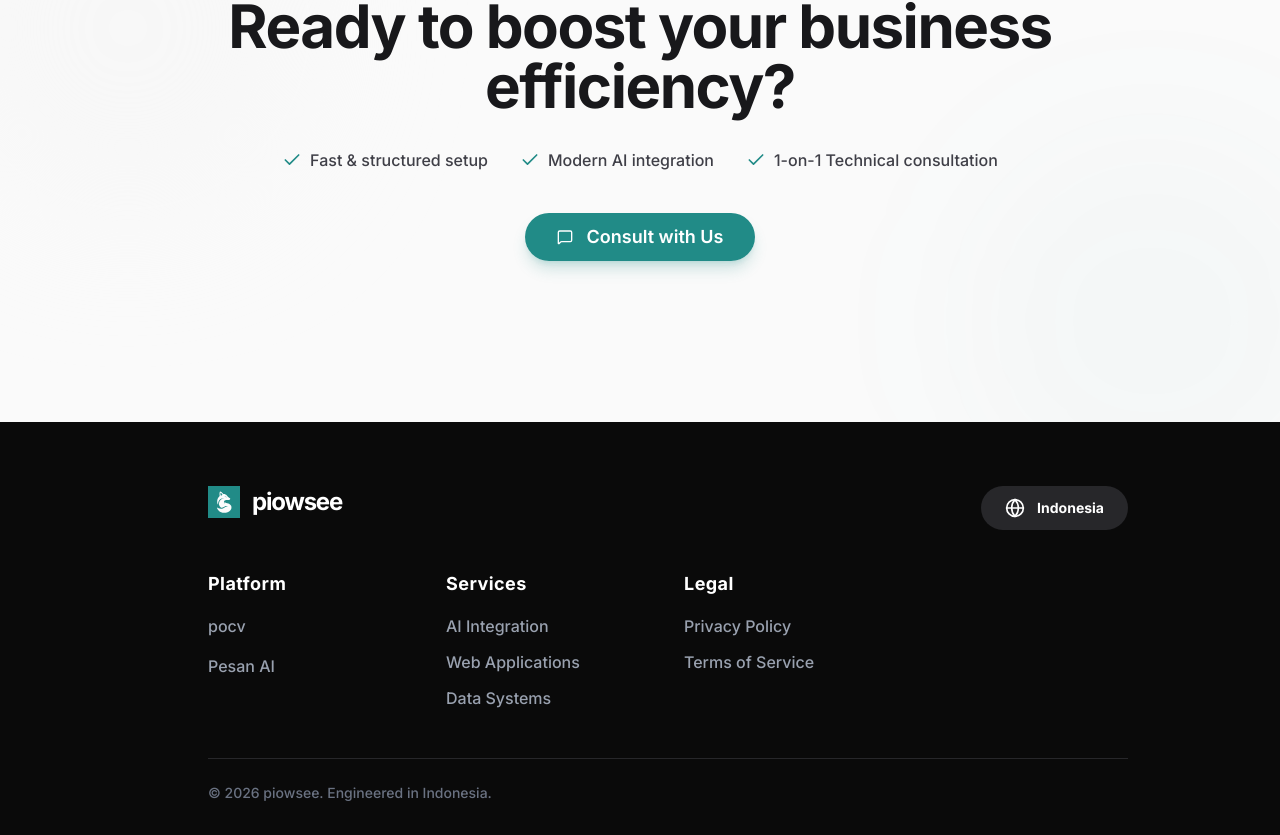
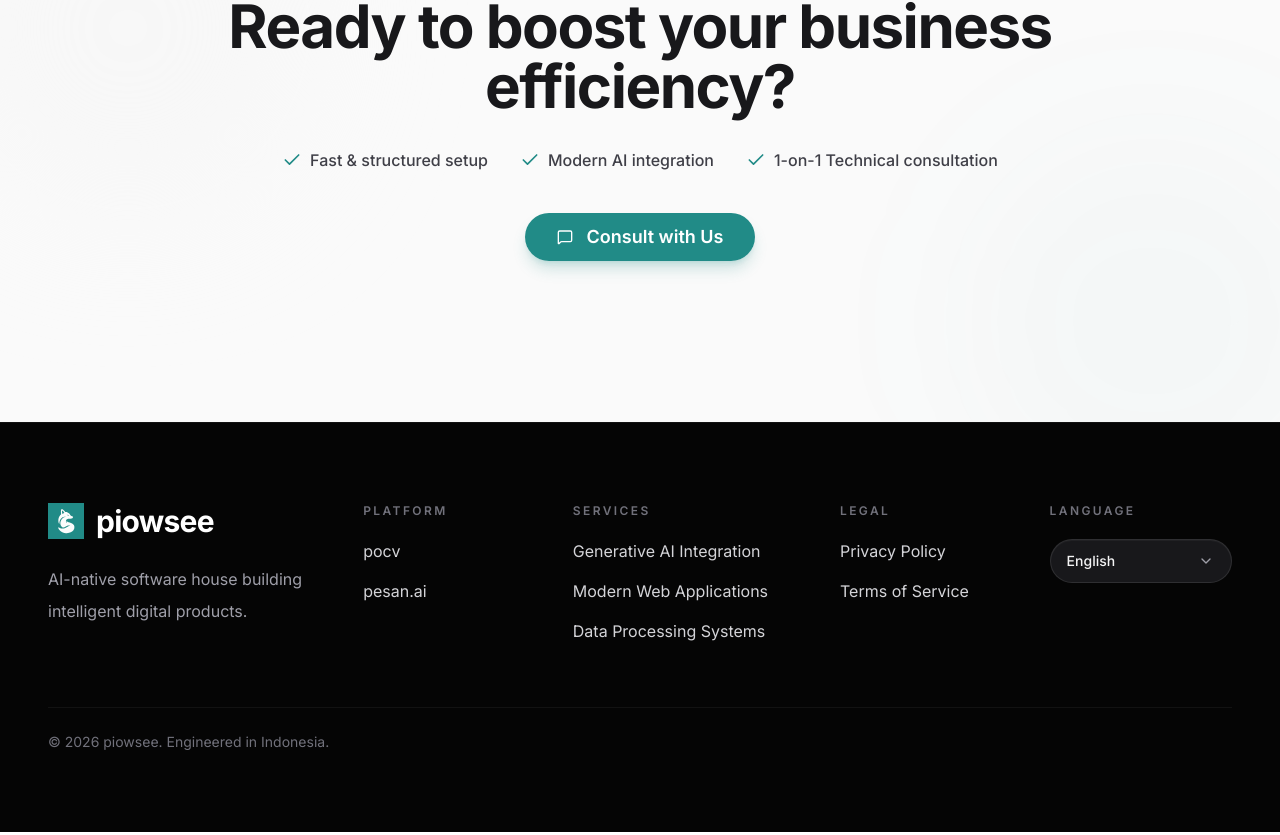
Before and after one commit to piowsee/piowsee, a Next.js app: page / in a window 1280 px wide. Shown: the part 3736-4571 px from the top of the page. Built offline with nearby package versions, Linux system fonts and the light colour scheme.

Commit message:
fix: footer layout fixed

```diff
--- a/src/components/sections/Footer.tsx
+++ b/src/components/sections/Footer.tsx
@@ -1,72 +1,119 @@
+import Image from "next/image";
 import Link from "next/link";
-import Image from "next/image";
-import { Globe } from "lucide-react";
+import { ChevronDown } from "lucide-react";
+
+const platformLinks = [
+  { label: "pocv", href: "#" },
+  { label: "pesan.ai", href: "#" },
+];
+
+const serviceLinks = [
+  { label: "Generative AI Integration", href: "#" },
+  { label: "Modern Web Applications", href: "#" },
+  { label: "Data Processing Systems", href: "#" },
+];
+
+const legalLinks = [
+  { label: "Privacy Policy", href: "/privacy" },
+  { label: "Terms of Service", href: "/terms" },
+];
 
 export function Footer() {
+  const year = new Date().getFullYear();
+
   return (
-    <footer id="contact" className="bg-[#0A0A0A] text-white pt-16 pb-8">
-      <div className="max-w-5xl mx-auto pl-8 pr-4 md:pl-16 md:pr-6 lg:pl-20">
-        {/* Top Section */}
-        <div className="flex flex-col md:flex-row justify-between items-start mb-10 gap-8">
-          {/* Logo */}
-          <Link href="/" className="flex items-center">
+    <footer
+      id="contact"
+      className="border-t border-white/5 bg-[#050505] text-white"
+    >
+      <div className="container mx-auto px-5 py-20 md:px-8 lg:px-10 xl:px-12">
+        <div className="grid gap-12 md:grid-cols-2 lg:grid-cols-[1.35fr_0.8fr_1.1fr_0.8fr_0.95fr] lg:gap-10 xl:gap-14">
+          <div className="max-w-sm space-y-6">
+            <Link href="/" className="inline-flex items-center gap-3">
               <Image
                 src="/piowsee-logo.svg"
                 alt="piowsee logo"
-              width={32}
-              height={32}
-              className="h-8 w-auto"
+                width={36}
+                height={36}
+                className="h-9 w-auto"
               />
-            <span className="ml-3 text-white font-bold text-2xl tracking-tighter">
-              piowsee
-            </span>
+              <span className="text-3xl font-bold tracking-tight">piowsee</span>
             </Link>
 
-          {/* Apps Download / Location Box */}
-           <div className="flex items-center gap-4">
-              <Link href="#" className="bg-zinc-800 hover:bg-zinc-700 py-3 px-6 rounded-full flex items-center font-bold text-sm transition-colors text-white">
-                 <Globe className="w-5 h-5 mr-3" />
-                 Indonesia
-              </Link>
-           </div>
+            <p className="text-base leading-8 text-zinc-400">
+              AI-native software house building intelligent digital products.
+            </p>
           </div>
 
-        {/* Links Grid */}
-        <div className="grid grid-cols-1 md:grid-cols-2 lg:grid-cols-4 gap-8 mb-12">
-           {/* Column 1: Platform */}
-           <div className="space-y-3">
-              <h4 className="font-bold text-lg mb-4 tracking-wide">Platform</h4>
-              <ul className="space-y-4">
-                 <li><Link href="#" className="text-gray-400 hover:text-white font-medium transition-colors">pocv</Link></li>
-                 <li><Link href="#" className="text-gray-400 hover:text-white font-medium transition-colors">Pesan AI</Link></li>
-              </ul>
+          <FooterColumn title="Platform" links={platformLinks} />
+          <FooterColumn title="Services" links={serviceLinks} />
+          <FooterColumn title="Legal" links={legalLinks} />
+          <LanguageColumn />
         </div>
 
-           {/* Column 2: Services */}
-           <div className="space-y-3">
-              <h4 className="font-bold text-lg mb-4 tracking-wide">Services</h4>
-              <ul className="space-y-3">
-                 <li><Link href="#" className="text-gray-400 hover:text-white font-medium transition-colors">AI Integration</Link></li>
-                 <li><Link href="#" className="text-gray-400 hover:text-white font-medium transition-colors">Web Applications</Link></li>
-                 <li><Link href="#" className="text-gray-400 hover:text-white font-medium transition-colors">Data Systems</Link></li>
-              </ul>
-           </div>
-
-           {/* Column 3: Legal */}
-           <div className="space-y-3">
-              <h4 className="font-bold text-lg mb-4 tracking-wide">Legal</h4>
-              <ul className="space-y-3">
-                 <li><Link href="/privacy" className="text-gray-400 hover:text-white font-medium transition-colors">Privacy Policy</Link></li>
-                 <li><Link href="/terms" className="text-gray-400 hover:text-white font-medium transition-colors">Terms of Service</Link></li>
-              </ul>
-           </div>
-
-        </div>
-
-        <div className="border-t border-zinc-800 pt-6 mt-10 text-sm text-gray-500 font-medium">
-          <p>© {new Date().getFullYear()} piowsee. Engineered in Indonesia.</p>
+        <div className="mt-16 border-t border-white/5 pt-6 text-sm text-zinc-500">
+          <p>&copy; {year} piowsee. Engineered in Indonesia.</p>
         </div>
       </div>
     </footer>
   );
 }
+
+type FooterColumnProps = {
+  title: string;
+  links: Array<{
+    label: string;
+    href: string;
+  }>;
+};
+
+function FooterColumn({ title, links }: FooterColumnProps) {
+  return (
+    <div className="space-y-5">
+      <h4 className="text-xs font-semibold uppercase tracking-[0.2em] text-zinc-500">
+        {title}
+      </h4>
+
+      <ul className="space-y-4">
+        {links.map((link) => (
+          <li key={link.label}>
+            <Link
+              href={link.href}
+              className="text-base text-zinc-300 transition hover:text-white"
+            >
+              {link.label}
+            </Link>
+          </li>
+        ))}
+      </ul>
+    </div>
+  );
+}
+
+function LanguageColumn() {
+  return (
+    <div className="space-y-5">
+      <h4 className="text-xs font-semibold uppercase tracking-[0.2em] text-zinc-500">
+        Language
+      </h4>
+
+      <div className="relative w-full max-w-[190px]">
+        <select
+          aria-label="Select language"
+          defaultValue="en"
+          className="h-11 w-full cursor-pointer appearance-none rounded-full border border-white/10 bg-zinc-900 px-4 pr-11 text-sm font-medium text-zinc-100 shadow-[inset_0_1px_0_rgba(255,255,255,0.04)] outline-none transition"
+        >
+          <option value="en" className="bg-zinc-900 text-zinc-100">
+            English
+          </option>
+          <option value="id" className="bg-zinc-900 text-zinc-100">
+            Indonesia
+          </option>
+        </select>
+        <div className="pointer-events-none absolute inset-y-1 right-2 flex w-9 items-center justify-center rounded-full">
+          <ChevronDown className="h-4 w-4 text-zinc-400" />
+        </div>
+      </div>
+    </div>
+  );
+}
```
Lines whose indentation alone changed are shown as unchanged.
